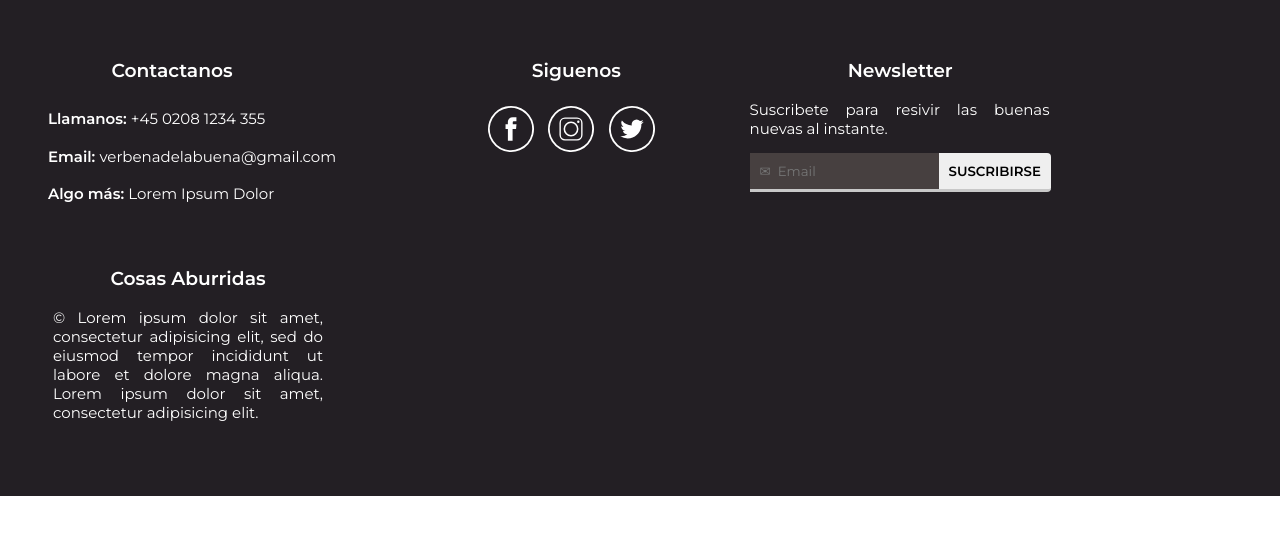
After one commit to itsrenenvt/verbena, a PHP site: page /footer.html in a window 1280 px wide. The commit adds this page. Shown: the top 535 px of the page. Run offline with PHP 8.4, Linux system fonts and the light colour scheme.

Commit message:
se ordeno configuración del footer.

```diff
--- a/css/style.css
+++ b/css/style.css
@@ -69,9 +69,106 @@ ul.menu_ul img{
 /*= FIN CONFIG. HEADER_UNO =*/
 
 
-.cartelera a:nth-child(1){
-	background-color: rgba(0,0,0, 0.8);
+
+/*==============================
+  =       CONFIG. FOOTER       =
+  ==============================*/
+.footer{
+	background: rgb(35, 31, 36);
+	overflow: hidden;
+	width: 100%;
+	color: white;
+	text-align: center;
+	padding-top: 40px;
+	padding-bottom: 40px;
 }
+
+.foot_uno, .foot_dos, .foot_tres, .foot_cuatro{
+	float: left;
+	height: 13em;
+	margin-left: .5em;
+	margin-right: 2em;
+}
+
+.foot_tres form{
+	display: flex;
+	flex-direction: row;
+}
+
+.foot_ul{
+	width: 100%;
+	list-style-type: none;
+	text-align: justify;
+	font-size: 15px;
+	line-height: 2.5em;
+}
+
+.foot_label{
+	font-weight: bold;
+}
+
+.foot_span{
+	font-weight: normal;
+}
+
+.img_foot{
+	width: 100%;
+	max-width: 46px;
+	padding-top: 6px;
+	padding-right: 10px;
+}
+
+.foot_cuatro p{
+	width: 100%;
+	max-width: 18em;
+	font-size: 15px;
+	text-align: justify;
+}
+
+.foot_tres p{
+	width: 100%;
+	max-width: 20em;
+	font-size: 15px;
+	text-align: justify;
+}
+
+.btn_submit{
+	background-color: #EFEFEF;
+	padding: 10px;
+	/* margin: 10px; */
+	height: 20%;
+	border: none;
+	border-bottom: solid /*#474040*/#C8C8C8 .2rem;
+	transition: all .5s;
+	width: 100%;
+	max-width: 120px;
+	color: rgb(0, 0, 0)white;
+	border-radius: 0 4px 4px 0;
+	font-weight: bold;
+}
+
+.btn_submit:hover {
+	background-color: #4c4c4d;
+	color: white;
+}
+
+.input{
+	background-color: #474040;
+	padding: 10px;
+	/* margin: 10px; */
+	border: none;
+	border-bottom: solid #C8C8C8 .2rem;
+	transition: all .5s;
+	color: white;
+}
+
+.input:focus {
+	/* border-bottom: solid #F39B53 .2rem; */
+	border-bottom: solid #53f476 .2rem;
+	color: white;
+}
+
+/*= FIN FOOTER =*/
 
 .seccion_1{
   background: url('../img/img_verbena1.jpg');
@@ -137,105 +234,12 @@ ul.menu_ul img{
     height: 100% !important;
     }
 
-/*Configuración del footer*/
-/*No se ve porque no tiene padding*/
-
-.footer{
-	background: rgb(35, 31, 36);
-	overflow: hidden;
-	width: 100%;
-	color: white;
-	text-align: center;
-	padding-top: 40px;
-	padding-bottom: 40px;
-}
-
-.foot_uno, .foot_dos, .foot_tres, .foot_cuatro{
-	float: left;
-	margin-left: 2.5em;
-	/* text-align: center; */
-}
-
-.foot_tres form{
-	display: flex;
-	flex-direction: row;
-}
-
-.foot_ul{
-	width: 100%;
-	list-style-type: none;
-	text-align: justify;
-	font-size: 15px;
-	line-height: 2.5em;
-}
-
-.foot_label{
-	font-weight: bold;
-}
-
-.foot_span{
-	font-weight: normal;
-}
-
-.img_foot{
-	width: 100%;
-	max-width: 46px;
-	padding-top: 6px;
-	padding-right: 10px;
-}
-
-.foot_cuatro p{
-	width: 100%;
-	max-width: 18em;
-	font-size: 15px;
-	text-align: justify;
-}
-
-.foot_tres p{
-	width: 100%;
-	max-width: 22em;
-	font-size: 15px;
-	text-align: justify;
-}
-
-/*Caracteristicas del formulario*/
-.btn_submit{
-	background-color: #EFEFEF;
-	padding: 10px;
-	margin: 10px;
-	border: none;
-	border-bottom: solid #474040 .2rem;
-	transition: all .5s;
-	width: 100%;
-	max-width: 120px;
-	color: rgb(0, 0, 0)white;
-	border-radius: 4px;
-	font-weight: bold;
-}
-
-.btn_submit:hover {
-	background-color: #4c4c4d;
-	color: white;
-}
-
-.input{
-	background-color: #474040;
-	padding: 10px;
-	margin: 10px;
-	border: none;
-	border-bottom: solid #C8C8C8 .2rem;
-	transition: all .5s;
-	color: white;
-}
-
-.input:focus {
-	/* border-bottom: solid #F39B53 .2rem; */
-	border-bottom: solid #53f476 .2rem;
-	color: white;
-}
 
 /*Estilo de cartelera.html*/
 
+.cartelera a:nth-child(1){
+	background-color: rgba(0,0,0, 0.8);
+}
 /*Cuando tiene ||| más las propiedades*/
 .menu{
 	width: 2.4rem;
@@ -470,16 +465,28 @@ background: linear-gradient(#54BBC7,#2EE3AD,#9191f2); */
   =      CONFIG. LARGE TABLETS       =
   ==============================*/
 @media screen and (max-width: 1280px){
-
+	/*= CONFIG. DEL FOOTER CUANDO SCREEN < 1280px =*/
+.foot_tres, .foot_cuatro{
+	padding-left: 45px;
+}
+.foot_dos{
+	padding-left: 7em;
+}
+/*= FIN CONFIG. DEL FOOTER =*/
 }
 
 /*==============================
   =      CONFIG. PAMPHLETS       =
   ==============================*/
 @media screen and (max-width: 1120px){
-	/*= CONFIG. DEL HEADER CUANDO SCREEN < 1280px =*/
+	/*= CONFIG. DEL HEADER CUANDO SCREEN < 1120px =*/
 	ul.menu_ul li.right,	ul.menu_ul li{  /*Tag li de la clase right que pertenece al tag ul del menu_ul , Resto de tag li que pertenecen al menu_ul, */
 		float: none;                        /*Quita la propiedad de flotado a los elementos.*/
+	}
+
+	header{
+		height:0;
+		position: relative;
 	}
 
 	.img_right{            /*Tag img de clase img_right*/
--- /dev/null
+++ b/footer.html
@@ -0,0 +1,52 @@
+<!DOCTYPE html>
+<html>
+  <head>
+    <meta charset="utf-8">
+    <meta name="viewport" content="width=device-widht, initial-scale=1.0">
+    <link href="https://fonts.googleapis.com/css?family=Montserrat:300,400,600" rel="stylesheet">  <!-- Google web font "Open Sans" -->
+    <link rel="stylesheet" type="text/css" href="css/style.css">
+    <script src="js/jquery-3.3.1.min.js" charset="utf-8"></script>
+    <script src="js/main.js" charset="utf-8"></script>
+    <title>Verbena de la buena</title>
+  </head>
+  <body>
+    <footer>
+      <div class="footer">
+
+        <div class="foot_uno">
+          <h3>Contactanos</h3>
+            <ul class="foot_ul">
+              <label class="foot_label">Llamanos:  <span class="foot_span">+45 0208 1234 355</span><br>
+              <label class="foot_label">Email:  <span class="foot_span">verbenadelabuena@gmail.com</span><br>
+              <label class="foot_label">Algo m&aacute;s:  <span class="foot_span">Lorem Ipsum Dolor</span><br>
+              </ul>
+        </div>
+
+        <div class="foot_dos">
+          <h3>Siguenos</h3>
+          <a href="https://www.facebook.com/Verbenadelabuena/" target="_blank"><img src="img/facebook.svg" alt="" class="img_foot"></a>
+          <a href="https://www.instagram.com/verbenadelabuena/" target="_blank"><img src="img/instagram.svg" alt="" class="img_foot"></a>
+          <a href="#" target="_blank"><img src="img/twitter.svg" alt="" class="img_foot" target="_blank"></a>
+        </div>
+
+        <div class="foot_tres">
+          <h3>Newsletter</h3>
+          <p class="foot_n">Suscribete para resivir las buenas nuevas al instante.</p>
+          <form class="form_sub" action="">
+            <input class="input" type="email" placeholder="&#9993;  Email" required>
+            <input class="btn_submit" type="submit" value="SUSCRIBIRSE">
+          </form>
+        </div>
+
+        <div class="foot_cuatro">
+          <h3>Cosas Aburridas</h3>
+            <p class="foot_p"> &copy; Lorem ipsum dolor sit amet, consectetur adipisicing elit, sed do eiusmod tempor incididunt ut
+              labore et dolore magna aliqua. Lorem ipsum dolor sit amet, consectetur adipisicing elit.</p>
+        </div>
+
+      </div>
+
+    </footer>
+
+  </body>
+</html>
--- a/index.html
+++ b/index.html
@@ -16,7 +16,7 @@
           <li><a class="active">VERBENA DE LA BUENA</a></li>
           <li><a href="index.html">Inicio</a></li>
           <li><a href="cartelera.html">Cartelera</a></li>
-          <li><a href="header_uno.html">Reseña</a></li>
+          <li><a href="footer.html">Reseña</a></li>
           <li><a href="">Rutas</a></li>
           <li><a href="">Tienda</a></li>
           <div class="img_menu"><a href="login.html"><img src="img/usuario.svg" class="img_right"></a></div>
```
Also changed, not shown: other parts of css/style.css (+81 -91 lines).
